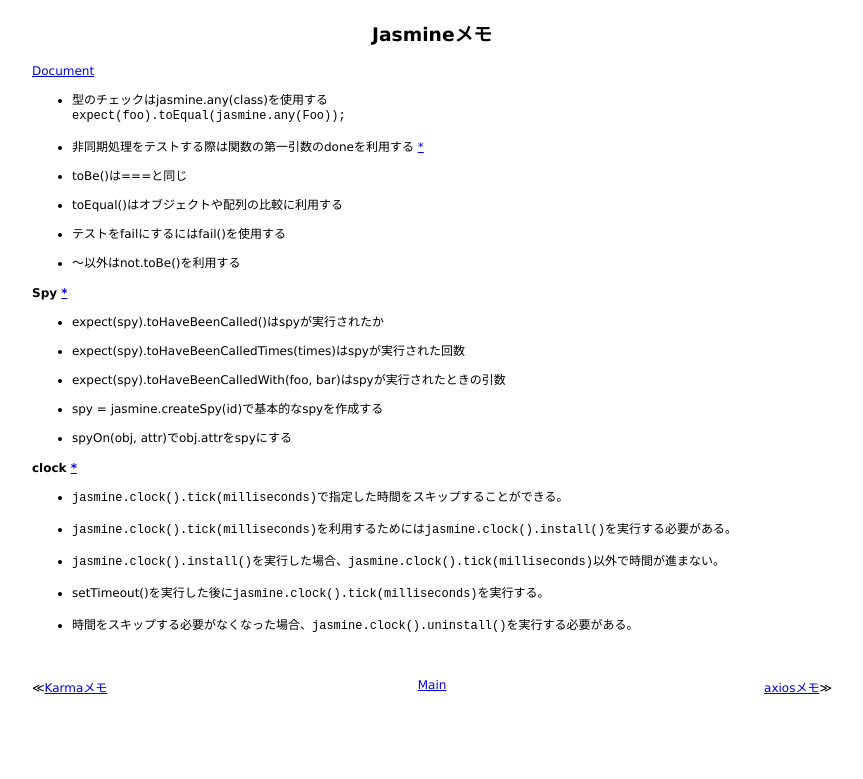
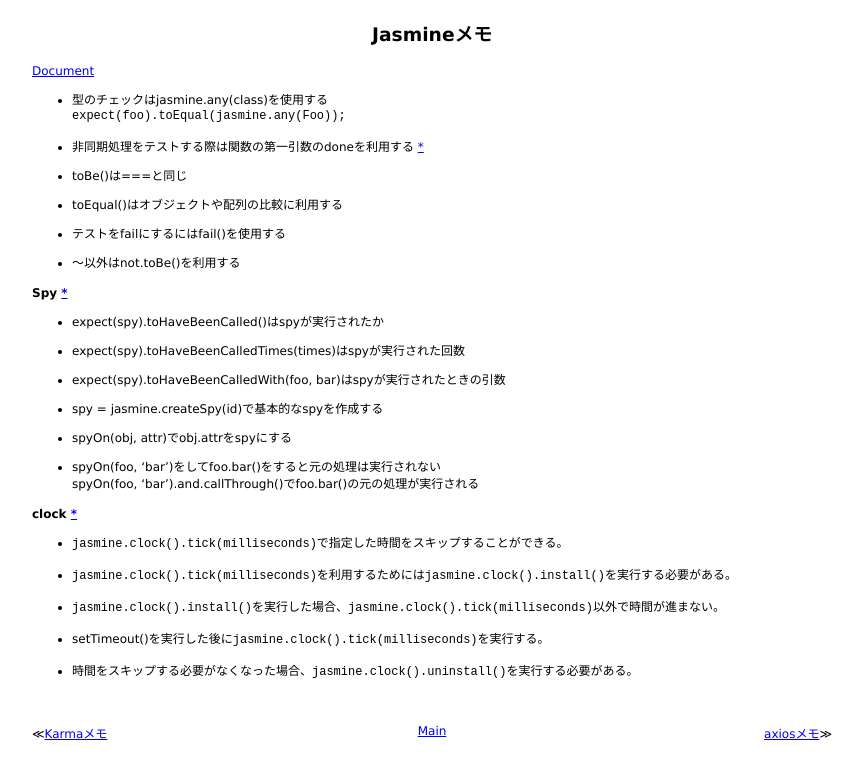
Before and after one commit to 38elements/38elements.github.com, a Jekyll site: the page built from _posts/2017-03-09-jasmine.md, in a window 1280 px wide. Shown: the top 779 px of the page, without its empty margins (208-1071 px from the left). Built offline with Jekyll 4.4.1, drawn with Linux system fonts in a browser that asks for light colours.

Commit message:
Update 2017-03-09-jasmine.md

```diff
--- a/_posts/2017-03-09-jasmine.md
+++ b/_posts/2017-03-09-jasmine.md
@@ -29,6 +29,10 @@ title: Jasmineメモ
 
 * spyOn(obj, attr)でobj.attrをspyにする
 
+* spyOn(foo, 'bar')をしてfoo.bar()をすると元の処理は実行されない
+spyOn(foo, 'bar').and.callThrough()でfoo.bar()の元の処理が実行される
+
+
 #### clock [\*](https://jasmine.github.io/edge/introduction#section-Jasmine_Clock)
 
 * `jasmine.clock().tick(milliseconds)`で指定した時間をスキップすることができる。
```
